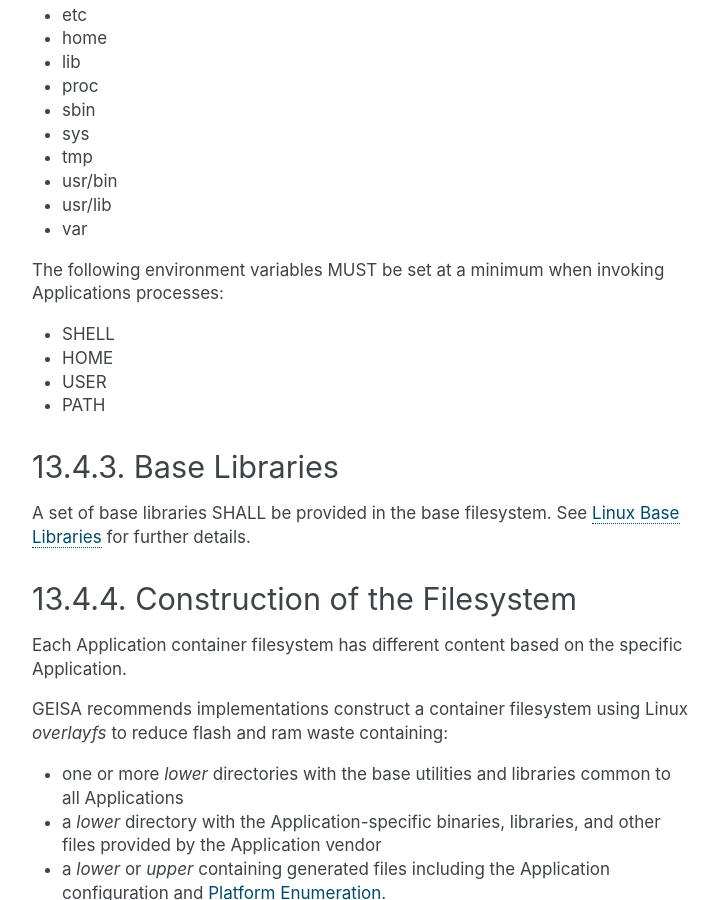
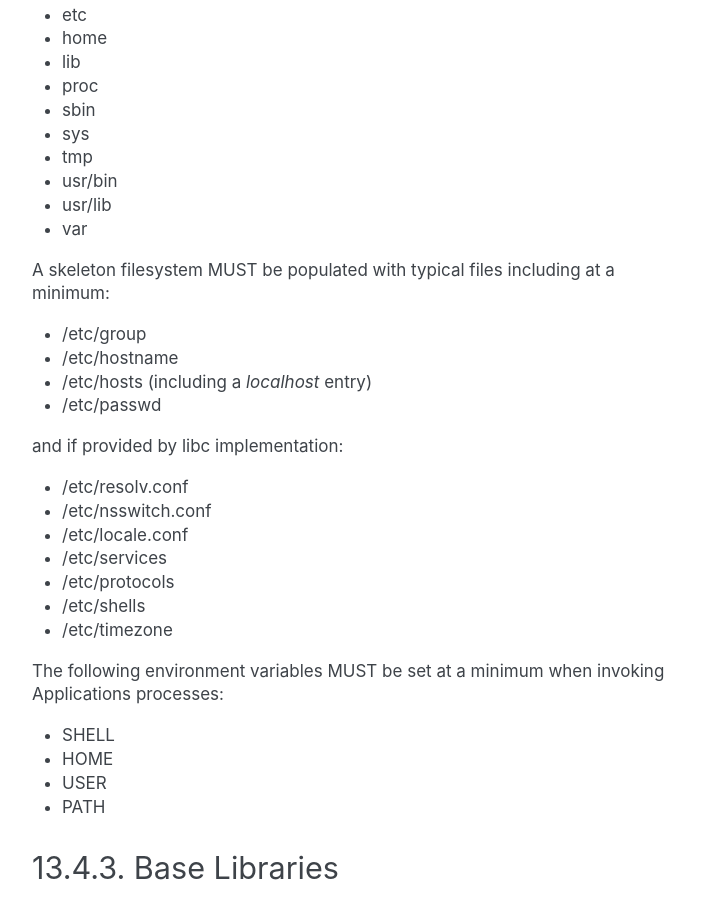
Before and after one commit to geisa/specification, a Sphinx documentation site: the page built from source/lee/file-layout.rst, in a window 1280 px wide and 900 px high, scrolled down 1675 px. Shown: the whole window, without its empty margins (388-1107 px from the left). Built offline with Sphinx 7.4.7, drawn with Linux system fonts in a browser that asks for light colours; the version number could not be read and is left out.

Commit message:
more file-layout content
Signed-off-by: David Johnson <david.johnson@sense.com>

```diff
--- a/source/lee/file-layout.rst
+++ b/source/lee/file-layout.rst
@@ -67,6 +67,23 @@ A skeleton filesystem MUST be populated including typical paths for binaries and
 - usr/lib
 - var
 
+A skeleton filesystem MUST be populated with typical files including at a minimum:
+
+- /etc/group
+- /etc/hostname
+- /etc/hosts (including a `localhost` entry)
+- /etc/passwd
+
+and if provided by libc implementation:
+
+- /etc/resolv.conf
+- /etc/nsswitch.conf
+- /etc/locale.conf
+- /etc/services
+- /etc/protocols
+- /etc/shells
+- /etc/timezone
+
 The following environment variables MUST be set at a minimum when invoking Applications processes:
 
 - SHELL
```
